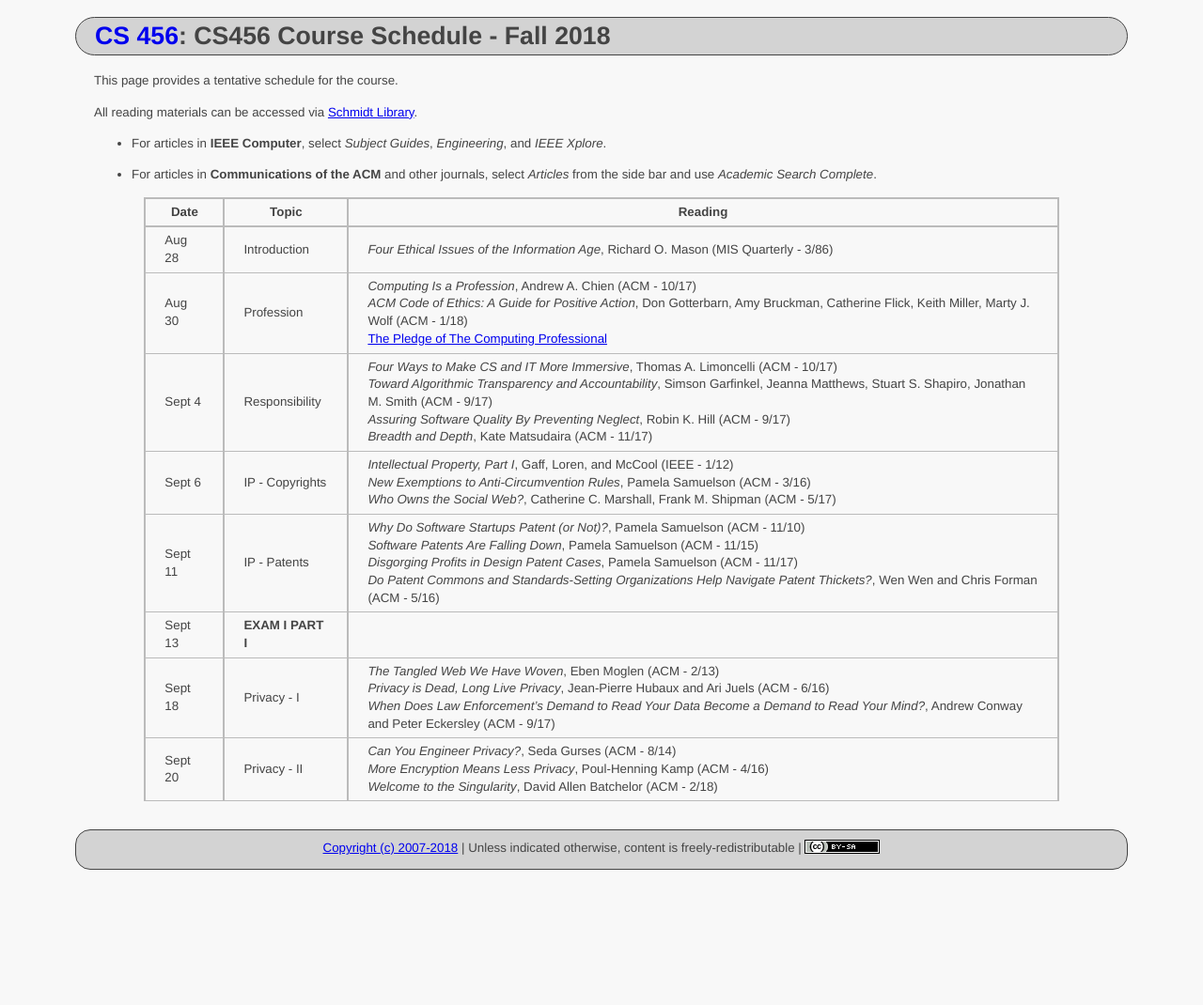
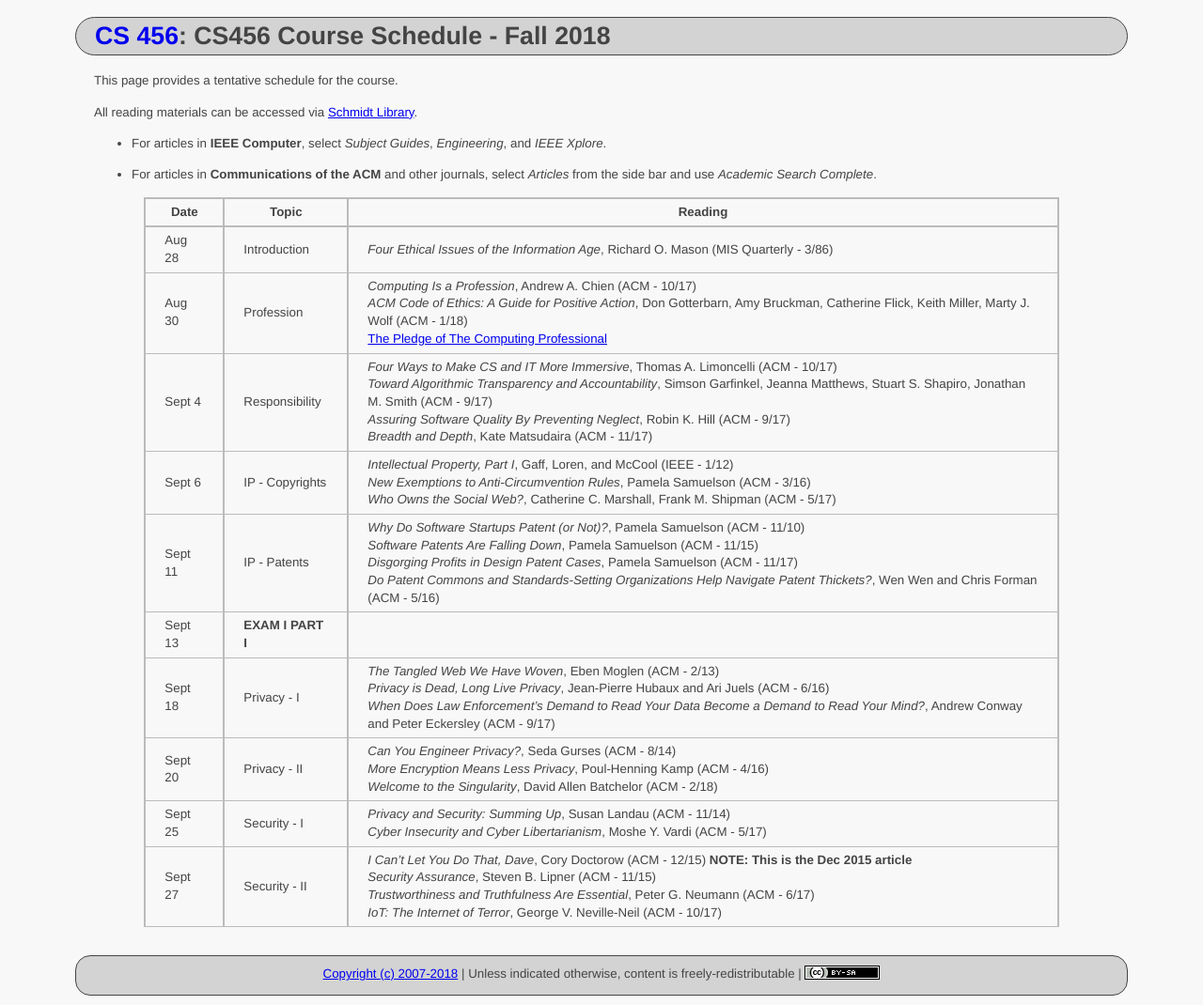
Before and after one commit to ycpcs/cs456-fall2018, a Jekyll site: the page built from schedule/index.md, in a window 1280 px wide. Shown: the whole page at 94% size. Built offline with Jekyll 4.4.1, drawn with Linux system fonts in a browser that asks for light colours; before the commit the page ends 936 px from its top, so only the background shows below that.

Commit message:
add security articles
add security articles

```diff
--- a/schedule/index.md
+++ b/schedule/index.md
@@ -22,6 +22,8 @@ All reading materials can be accessed via [Schmidt Library](http://library.ycp.e
 > Sept 13 | **EXAM I PART I**   |  |
 > Sept 18 | Privacy - I         | *The Tangled Web We Have Woven*, Eben Moglen (ACM - 2/13) <br /> *Privacy is Dead, Long Live Privacy*, Jean-Pierre Hubaux and Ari Juels (ACM - 6/16) <br /> *When Does Law Enforcement's Demand to Read Your Data Become a Demand to Read Your Mind?*, Andrew Conway and Peter Eckersley (ACM - 9/17) |
 > Sept 20 | Privacy - II        | *Can You Engineer Privacy?*, Seda Gurses (ACM - 8/14) <br /> *More Encryption Means Less Privacy*, Poul-Henning Kamp (ACM - 4/16) <br /> *Welcome to the Singularity*, David Allen Batchelor (ACM - 2/18) |
+> Sept 25 | Security - I        |  *Privacy and Security: Summing Up*, Susan Landau (ACM - 11/14) <br /> *Cyber Insecurity and Cyber Libertarianism*, Moshe Y. Vardi (ACM - 5/17)|
+> Sept 27 | Security - II       | *I Can't Let You Do That, Dave*, Cory Doctorow (ACM - 12/15) **NOTE: This is the Dec 2015 article** <br /> *Security Assurance*, Steven B. Lipner (ACM - 11/15) <br /> *Trustworthiness and Truthfulness Are Essential*, Peter G. Neumann (ACM - 6/17) <br /> *IoT: The Internet of Terror*, George V. Neville-Neil (ACM - 10/17)|
 
 
 
```
